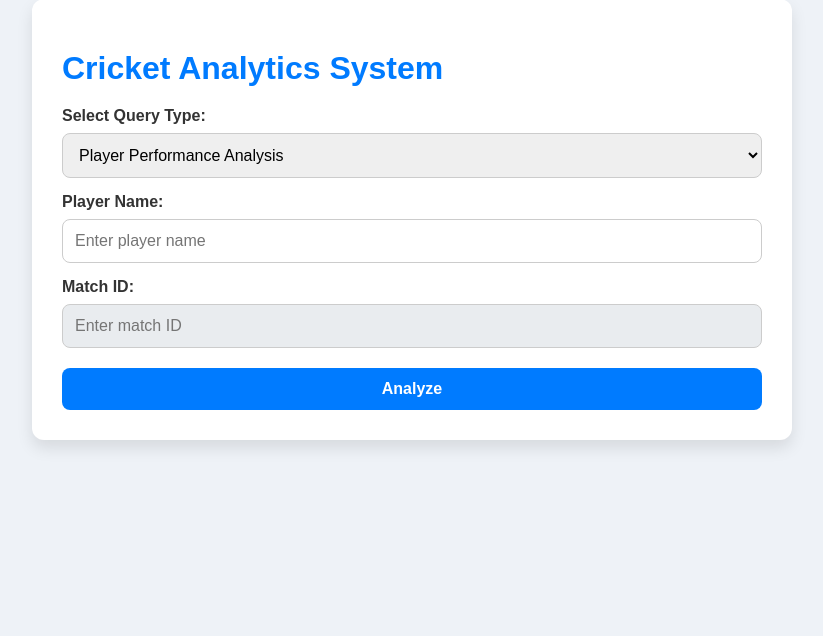
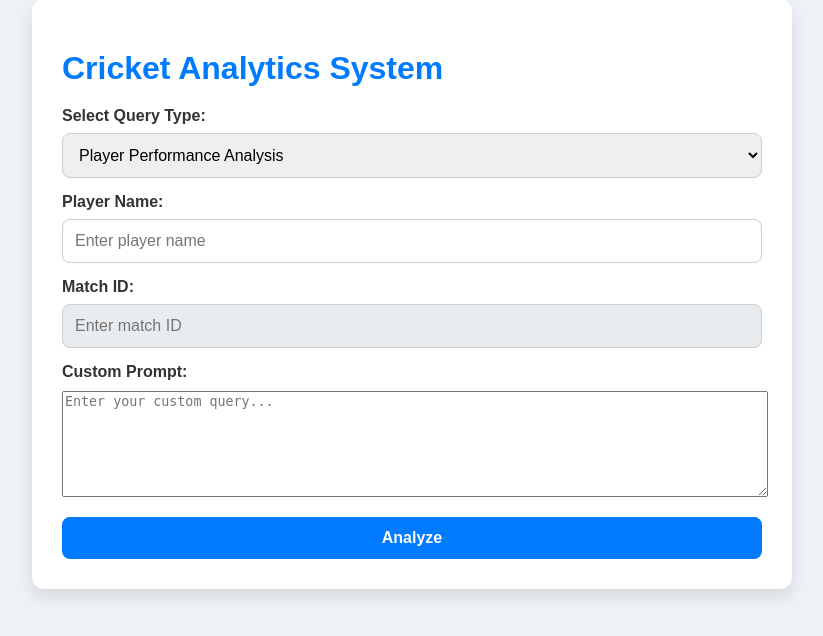
Before and after one commit to Amaan9136/cricket-analytics-case-study, a Flask app: page / in a window 1280 px wide. Shown: the part 61-697 px from the top of the page, without its empty margins (228-1051 px from the left). Run offline with Flask 3, Linux system fonts and the light colour scheme; data that the repository does not hold is empty; parts of the project's set-up code (start-up, migrations or seed data) failed here and were passed over.

Commit message:
feat: custom prompt for match id or player name

```diff
--- a/app.py
+++ b/app.py
@@ -11,7 +11,6 @@ from connect import neo4j_conn
 
 app = Flask(__name__)
 
-# environment variables
 load_dotenv()
 genai_api_key = os.getenv('GENAI_API_KEY')
 if not genai_api_key:
@@ -23,15 +22,12 @@ genai.configure(api_key=genai_api_key)
 if not os.path.exists('static/graphs'):
     os.makedirs('static/graphs')
 
-# used for graph generation
 deliveries = pd.read_csv('deliveries.csv')
-# matches.csv is imported in neo4j to do RAG
 
 @app.route('/')
 def index():
     return render_template('index.html')
 
-# get Player Names
 @app.route('/player_names')
 def player_names():
     try:
@@ -52,6 +48,7 @@ def analyze():
     match_id = request.form.get('id', '').strip()
     player1 = request.form.get('player1', '').strip()
     player2 = request.form.get('player2', '').strip()
+    custom_prompt = request.form.get('custom_prompt', '').strip()
 
     player_data = []
     knowledge_base = ""
@@ -64,51 +61,30 @@ def analyze():
 
     try:
         if query_type in ['situation', 'report'] and match_id:
-            query = """
-            MATCH (m:Match)
-            WHERE m.id = $match_id
-            RETURN m.id AS id, m.season AS season, m.city AS city, m.date AS date, m.match_type AS match_type,
-                   m.player_of_match AS player_of_match, m.venue AS venue, m.team1 AS team1, m.team2 AS team2,
-                   m.toss_winner AS toss_winner, m.toss_decision AS toss_decision, m.winner AS winner,
-                   m.result AS result, m.result_margin AS result_margin, m.target_runs AS target_runs,
-                   m.target_overs AS target_overs, m.super_over AS super_over, m.method AS method,
-                   m.umpire1 AS umpire1, m.umpire2 AS umpire2
-            """
-            result = neo4j_conn.query(query, {"match_id": match_id})
-
-            if result:
-                player_data = [dict(record) for record in result]
-                for data in player_data:
-                    knowledge_base += f"{data}\n"
-            else:
-                return render_template('result.html', result="No data found for the given Match ID.")
+            knowledge_base = get_match_knowledge_base(match_id)
 
         elif query_type in ['performance', 'commentary'] and player_name:
-            query = """
-            MATCH (m:Match)
-            WHERE m.player_of_match = $player_name
-            RETURN m.id AS id, m.season AS season, m.city AS city, m.date AS date, m.match_type AS match_type,
-                   m.player_of_match AS player_of_match, m.venue AS venue, m.team1 AS team1, m.team2 AS team2,
-                   m.toss_winner AS toss_winner, m.toss_decision AS toss_decision, m.winner AS winner,
-                   m.result AS result, m.result_margin AS result_margin, m.target_runs AS target_runs,
-                   m.target_overs AS target_overs, m.super_over AS super_over, m.method AS method,
-                   m.umpire1 AS umpire1, m.umpire2 AS umpire2
-            """
-            result = neo4j_conn.query(query, {"player_name": player_name})
+            knowledge_base = get_player_knowledge_base(player_name)
 
-            if result:
-                player_data = [dict(record) for record in result]
-                for data in player_data:
-                    knowledge_base += f"{data}\n"
-            else:
-                return render_template('result.html', result="No data found for the given player name.")
+        if custom_prompt:
+            knowledge_base = f"User's Custom Request: {custom_prompt}\n"
 
-        print("Knowledge Base Generated:\n", knowledge_base)
+        if match_id:
+            knowledge_base += f"Match Data:\n{get_match_knowledge_base(match_id)}"
+
+        elif player_name:
+            knowledge_base += f"Player Data:\n{get_player_knowledge_base(player_name)}"
+
+        else:
+            knowledge_base += "Error: No match ID or player name provided."
+
+        print("Knowledge Base Retrieved:")
+        print(knowledge_base)
 
     except Exception as e:
         return render_template('result.html', result=f"Error querying Neo4j: {e}")
 
-    prompt = generate_prompt(query_type, player_name, match_id, knowledge_base)
+    prompt = generate_prompt(query_type, player_name, match_id, knowledge_base, custom_prompt)
 
     try:
         model = genai.GenerativeModel('gemini-1.5-pro')
@@ -120,7 +96,8 @@ def analyze():
 
     return render_template('result.html', result=result_html, player_data=player_data, query_type=query_type, knowledge_base=knowledge_base)
 
-def generate_prompt(query_type, player_name='', match_id='', knowledge_base=''):
+
+def generate_prompt(query_type, player_name='', match_id='', knowledge_base='', custom_prompt=''):
     if query_type == 'performance':
         return (
             f"You are a cricket analyst. Perform a detailed analysis of {player_name}'s IPL career using the following match data: {knowledge_base}\n"
@@ -163,9 +140,56 @@ def generate_prompt(query_type, player_name='', match_id='', knowledge_base=''):
             f"Match Data: {knowledge_base}"
         )
 
+    elif custom_prompt:
+        return (
+            f"\n\nUser's Custom Request: {custom_prompt}"
+            f"Match Data: {knowledge_base}"
+            f"Player Name: {player_name}"
+        )
+
     else:
         return "Invalid query type. Please select a valid query."
 
+
+def get_player_knowledge_base(player_name):
+    try:
+        query = """
+        MATCH (m:Match)
+        WHERE m.player_of_match = $player_name
+        RETURN m.id AS id, m.season AS season, m.city AS city, m.date AS date, m.match_type AS match_type,
+               m.player_of_match AS player_of_match, m.venue AS venue, m.team1 AS team1, m.team2 AS team2,
+               m.toss_winner AS toss_winner, m.toss_decision AS toss_decision, m.winner AS winner,
+               m.result AS result, m.result_margin AS result_margin, m.target_runs AS target_runs,
+               m.target_overs AS target_overs, m.super_over AS super_over, m.method AS method,
+               m.umpire1 AS umpire1, m.umpire2 AS umpire2
+        """
+        result = neo4j_conn.query(query, {"player_name": player_name})
+        player_data = [dict(record) for record in result] if result else []
+        knowledge_base = "\n".join([str(data) for data in player_data])
+        return knowledge_base
+    except Exception as e:
+        print(f"Error querying Neo4j for player {player_name}: {e}")
+        return ""
+
+def get_match_knowledge_base(match_id):
+    try:
+        query = """
+        MATCH (m:Match)
+        WHERE m.id = $match_id
+        RETURN m.id AS id, m.season AS season, m.city AS city, m.date AS date, m.match_type AS match_type,
+               m.player_of_match AS player_of_match, m.venue AS venue, m.team1 AS team1, m.team2 AS team2,
+               m.toss_winner AS toss_winner, m.toss_decision AS toss_decision, m.winner AS winner,
+               m.result AS result, m.result_margin AS result_margin, m.target_runs AS target_runs,
+               m.target_overs AS target_overs, m.super_over AS super_over, m.method AS method,
+               m.umpire1 AS umpire1, m.umpire2 AS umpire2
+        """
+        result = neo4j_conn.query(query, {"match_id": match_id})
+        match_data = [dict(record) for record in result] if result else []
+        knowledge_base = "\n".join([str(data) for data in match_data])
+        return knowledge_base
+    except Exception as e:
+        print(f"Error querying Neo4j for match {match_id}: {e}")
+        return ""
 
 def generate_graph(player1, player2):
     try:
@@ -176,16 +200,13 @@ def generate_graph(player1, player2):
         player1_data = deliveries[deliveries['batter'] == player1]
         player2_data = deliveries[deliveries['batter'] == player2]
 
-        # if any data is found for either player
         if player1_data.empty or player2_data.empty:
             print(f"No data available for {player1} or {player2}.")
             return None
 
-        # total runs for each player grouped by match_id
         player1_runs = player1_data.groupby('match_id')['batsman_runs'].sum().reset_index()
         player2_runs = player2_data.groupby('match_id')['batsman_runs'].sum().reset_index()
 
-        # the total runs by match_id for both players
         plt.figure(figsize=(10, 6))
         plt.plot(player1_runs['match_id'].to_numpy(), player1_runs['batsman_runs'].to_numpy(), label=player1, marker='o', color='blue')
         plt.plot(player2_runs['match_id'].to_numpy(), player2_runs['batsman_runs'].to_numpy(), label=player2, marker='s', color='red')
@@ -195,7 +216,6 @@ def generate_graph(player1, player2):
         plt.legend()
         plt.grid(True)
 
-        # the graph to a file
         graph_path = f"static/graphs/{player1}_vs_{player2}.png"
         plt.savefig(graph_path)
         plt.close()
--- a/templates/index.html
+++ b/templates/index.html
@@ -1,7 +1,15 @@
 <!DOCTYPE html>
 <html>
+
 <head>
   <title>Cricket Analytics</title>
+  <style>
+    #custom_prompt {
+      width: 100%;
+      height: 100px;
+      margin-top: 10px;
+    }
+  </style>
   <link rel="stylesheet" href="/static/styles.css">
   <script>
     function toggleFields() {
@@ -9,16 +17,21 @@
       const singlePlayerSection = document.getElementById('single-player-section');
       const compareSection = document.getElementById('compare-section');
       const matchIdField = document.getElementById('id');
+      const customPromptField = document.getElementById('custom_prompt');
 
       singlePlayerSection.style.display = 'none';
       compareSection.style.display = 'none';
       matchIdField.disabled = true;
       matchIdField.value = '';
 
+      customPromptField.style.display = 'none';
+
       if (queryType === 'performance' || queryType === 'commentary') {
         singlePlayerSection.style.display = 'block';
+        customPromptField.style.display = 'block';
       } else if (queryType === 'situation' || queryType === 'report') {
         matchIdField.disabled = false;
+        customPromptField.style.display = 'block';
       } else if (queryType === 'compare') {
         compareSection.style.display = 'block';
       }
@@ -67,12 +80,24 @@
       return true;
     }
 
-    window.onload = function() {
+    function handleCustomPrompt() {
+      const customPromptField = document.getElementById('custom_prompt');
+      const queryTypeField = document.getElementById('query_type');
+
+      customPromptField.addEventListener('input', function () {
+        queryTypeField.disabled = customPromptField.value.trim().length > 0;
+      });
+    }
+
+    window.onload = function () {
       toggleFields();
       fetchPlayerNames();
+      handleCustomPrompt();
     };
   </script>
+
 </head>
+
 <body>
   <div class="container">
     <h1>Cricket Analytics System</h1>
@@ -96,6 +121,9 @@
         <input type="text" name="id" id="id" placeholder="Enter match ID" disabled>
       </div>
 
+      <label for="custom_prompt">Custom Prompt:</label>
+      <textarea name="custom_prompt" id="custom_prompt" placeholder="Enter your custom query..."></textarea>
+
       <div id="compare-section" style="display:none;">
         <label for="player1">Player 1:</label>
         <input type="text" name="player1" id="player1" list="player_list" placeholder="Enter player 1">
@@ -109,4 +137,5 @@
     </form>
   </div>
 </body>
+
 </html>
```
